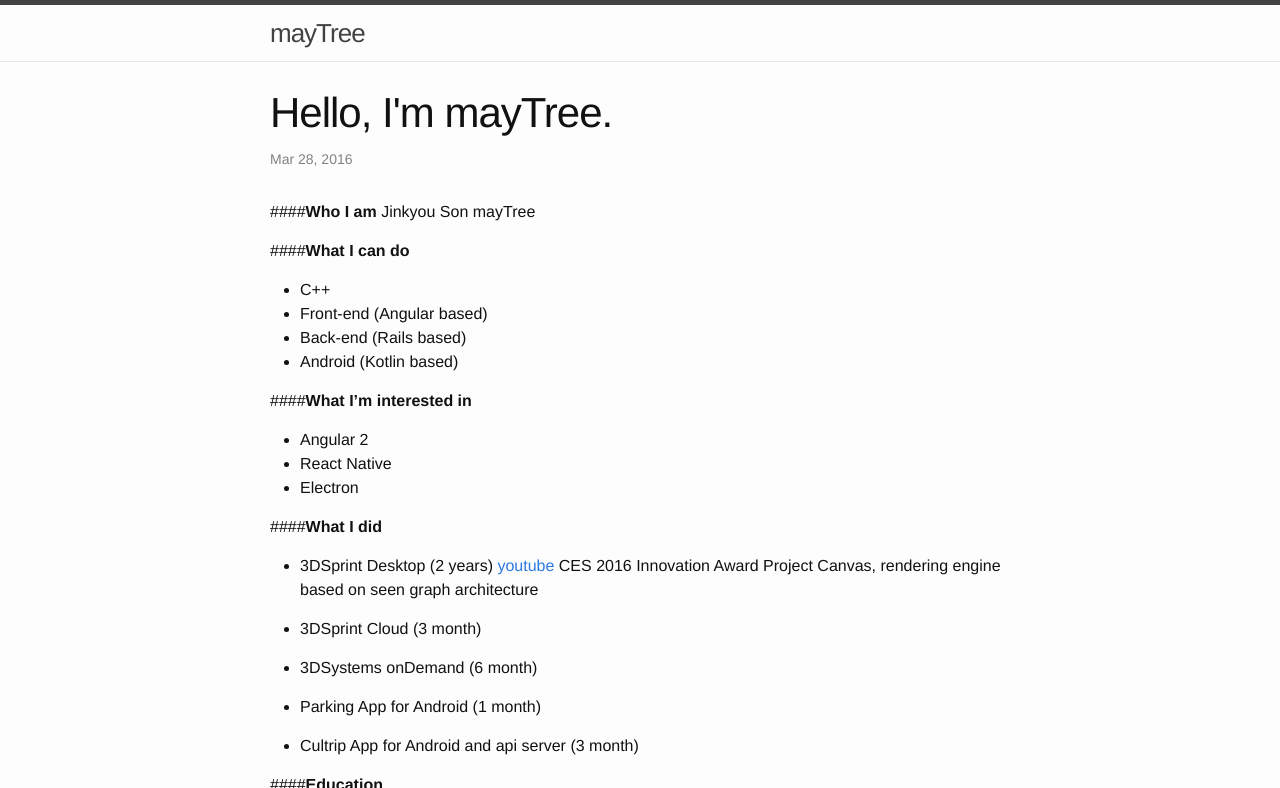
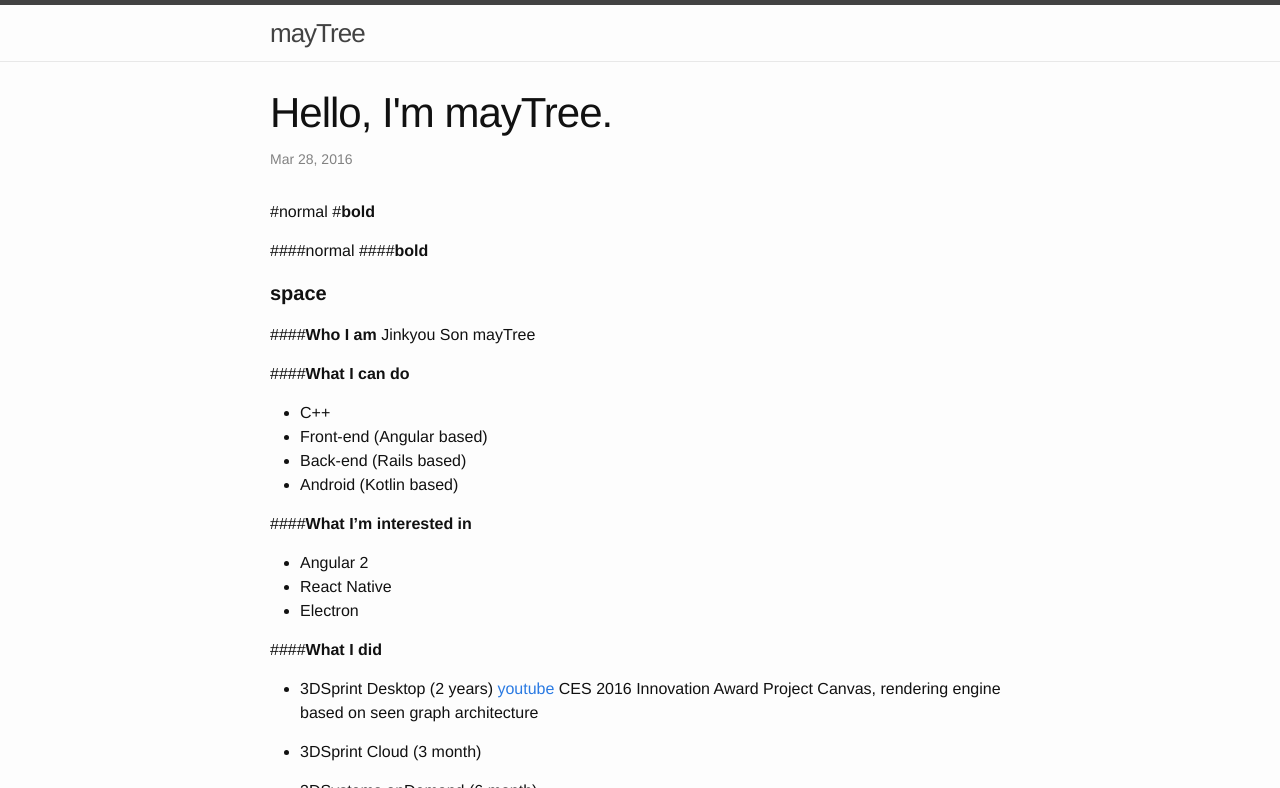
Before and after one commit to maytr-ee/maytr-ee.github.com, a Jekyll site: the page built from _posts/2016-03-28-Hello, I'm mayTree.markdown, in a window 1280 px wide and 900 px high, cut to the strip 0-788 px from the top of the window. Built offline with Jekyll 4.4.1, drawn with Linux system fonts in a browser that asks for light colours.

Commit message:
Update 2016-03-28-Hello, I'm mayTree.markdown

```diff
--- a/_posts/2016-03-28-Hello, I'm mayTree.markdown
+++ b/_posts/2016-03-28-Hello, I'm mayTree.markdown
@@ -4,6 +4,13 @@ title:  "Hello, I'm mayTree."
 date:   2016-03-28 00:49:56
 categories: resume
 ---
+
+#normal
+#**bold**
+
+####normal
+####**bold**
+#### **space**
 
 ####**Who I am**
 Jinkyou Son
```
